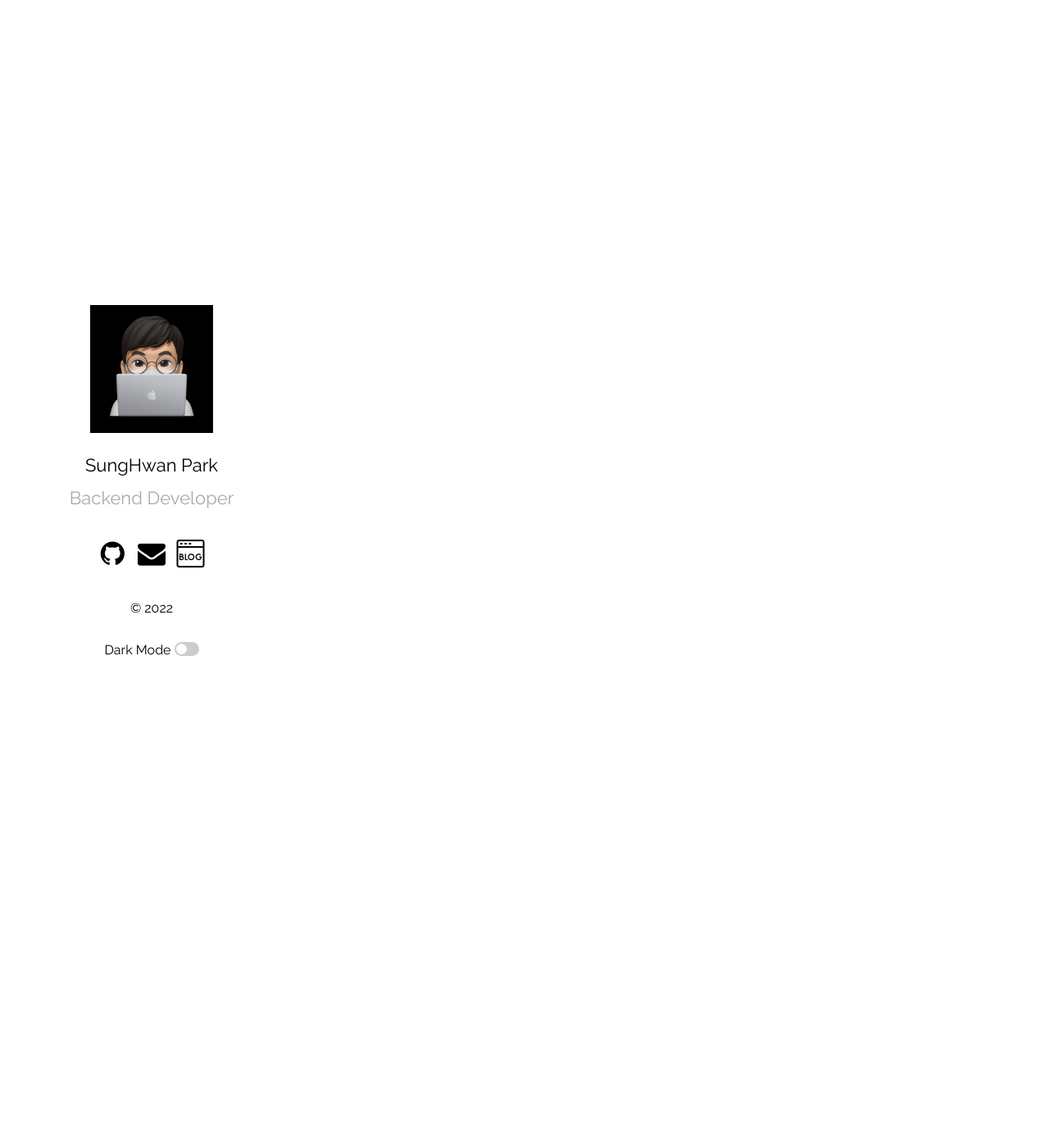
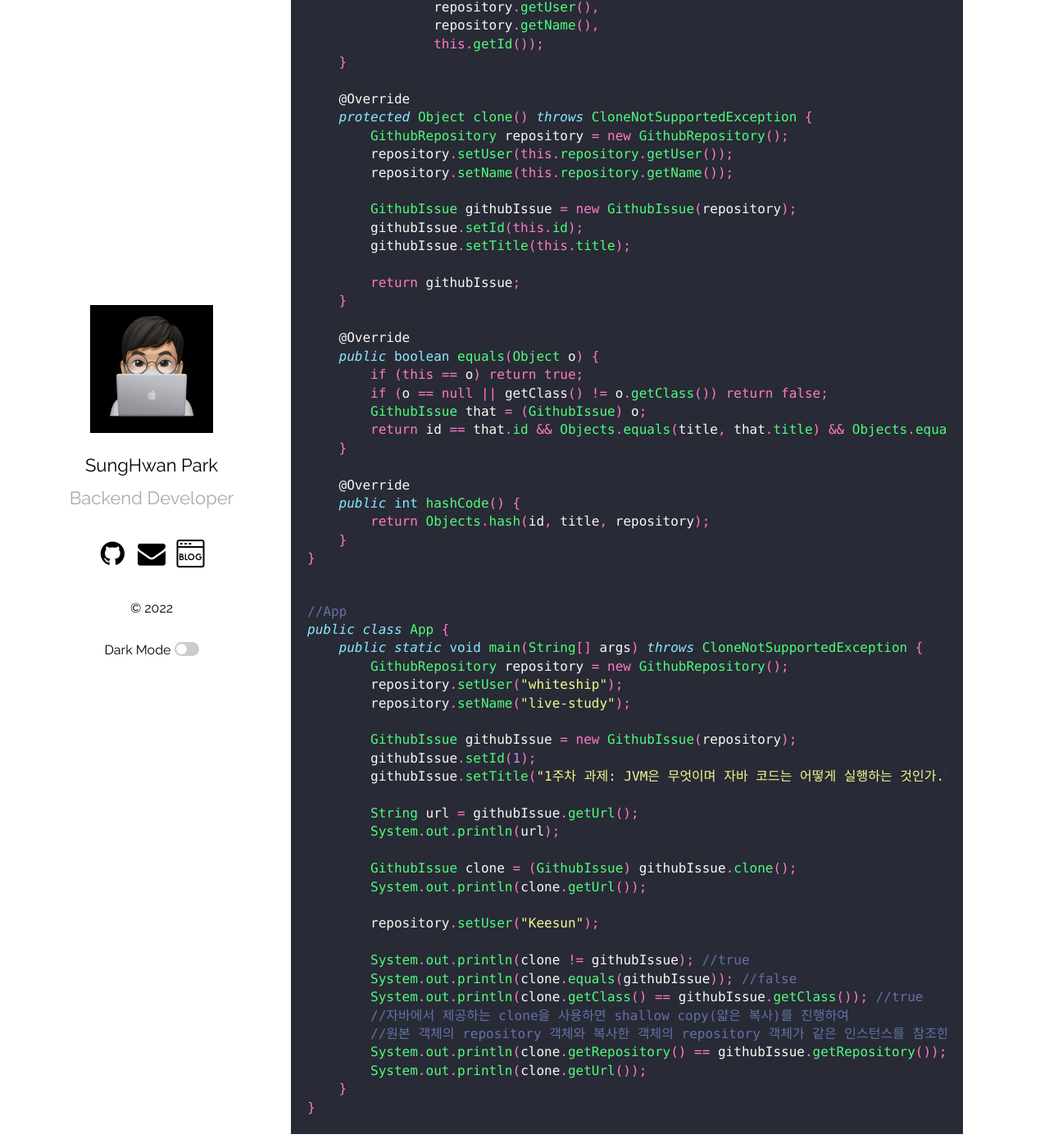
Before and after one commit to mrpark219/TIL, a Jekyll site: the page built from _posts/2022-04-01-4월TIL.markdown, in a window 1280 px wide and 1400 px high, scrolled down 2182 px. Shown: the whole window at 82% size. Built offline with Jekyll 4.4.1, drawn with Linux system fonts in a browser that asks for light colours; comment, search, counter and statistics services are not loaded; some of the changed text lies outside the part shown.

Commit message:
feat: 2022-04-03 TIL 추가

````diff
--- a/_posts/2022-04-01-4월TIL.markdown
+++ b/_posts/2022-04-01-4월TIL.markdown
@@ -27,3 +27,134 @@ categories: 202204 TIL
 
 **프로토타입(Prototype factory) 패턴: 기존 인스턴스를 복제하여 새로운 인스턴스를 만드는 방법<br/>
 복제 기능을 갖추고 있는 기존 인스턴스를 프로토타입으로 사용해 새 인스턴스를 만들 수 있다.**
+
+---
+
+### 4/3(일)
+
+코딩으로 학습하는 GoF의 디자인 패턴 - 프로토타입 패턴 2부<br/>
+패턴 적용하기
+
+```java
+public class GithubRepository {
+
+    private String user;
+    private String name;
+
+    public String getUser() {
+        return user;
+    }
+
+    public void setUser(String user) {
+        this.user = user;
+    }
+
+    public String getName() {
+        return name;
+    }
+
+    public void setName(String name) {
+        this.name = name;
+    }
+}
+```
+
+```java
+//GithubIssue(clone 메서드를 사용하기 위해서는 Cloneable 인터페이스를 구현해야 한다.)
+public class GithubIssue implements Cloneable {
+
+    private int id;
+
+    private String title;
+
+    private GithubRepository repository;
+
+    public GithubIssue(GithubRepository repository) {
+        this.repository = repository;
+    }
+
+    public int getId() {
+        return id;
+    }
+
+    public void setId(int id) {
+        this.id = id;
+    }
+
+    public String getTitle() {
+        return title;
+    }
+
+    public void setTitle(String title) {
+        this.title = title;
+    }
+
+    public GithubRepository getRepository() {
+        return repository;
+    }
+
+    public String getUrl() {
+        return String.format("https://github.com/%s/%s/issues/%d",
+                repository.getUser(),
+                repository.getName(),
+                this.getId());
+    }
+
+    @Override
+    protected Object clone() throws CloneNotSupportedException {
+        GithubRepository repository = new GithubRepository();
+        repository.setUser(this.repository.getUser());
+        repository.setName(this.repository.getName());
+
+        GithubIssue githubIssue = new GithubIssue(repository);
+        githubIssue.setId(this.id);
+        githubIssue.setTitle(this.title);
+
+        return githubIssue;
+    }
+
+    @Override
+    public boolean equals(Object o) {
+        if (this == o) return true;
+        if (o == null || getClass() != o.getClass()) return false;
+        GithubIssue that = (GithubIssue) o;
+        return id == that.id && Objects.equals(title, that.title) && Objects.equals(repository, that.repository);
+    }
+
+    @Override
+    public int hashCode() {
+        return Objects.hash(id, title, repository);
+    }
+}
+```
+
+```java
+//App
+public class App {
+    public static void main(String[] args) throws CloneNotSupportedException {
+        GithubRepository repository = new GithubRepository();
+        repository.setUser("whiteship");
+        repository.setName("live-study");
+
+        GithubIssue githubIssue = new GithubIssue(repository);
+        githubIssue.setId(1);
+        githubIssue.setTitle("1주차 과제: JVM은 무엇이며 자바 코드는 어떻게 실행하는 것인가.");
+
+        String url = githubIssue.getUrl();
+        System.out.println(url);
+
+        GithubIssue clone = (GithubIssue) githubIssue.clone();
+        System.out.println(clone.getUrl());
+
+        repository.setUser("Keesun");
+
+        System.out.println(clone != githubIssue); //true
+        System.out.println(clone.equals(githubIssue)); //false
+        System.out.println(clone.getClass() == githubIssue.getClass()); //true
+        //자바에서 제공하는 clone을 사용하면 shallow copy(얇은 복사)를 진행하여
+        //원본 객체의 repository 객체와 복사한 객체의 repository 객체가 같은 인스턴스를 참조한다.
+        System.out.println(clone.getRepository() == githubIssue.getRepository()); //false
+        System.out.println(clone.getUrl());
+    }
+}
+```
````
